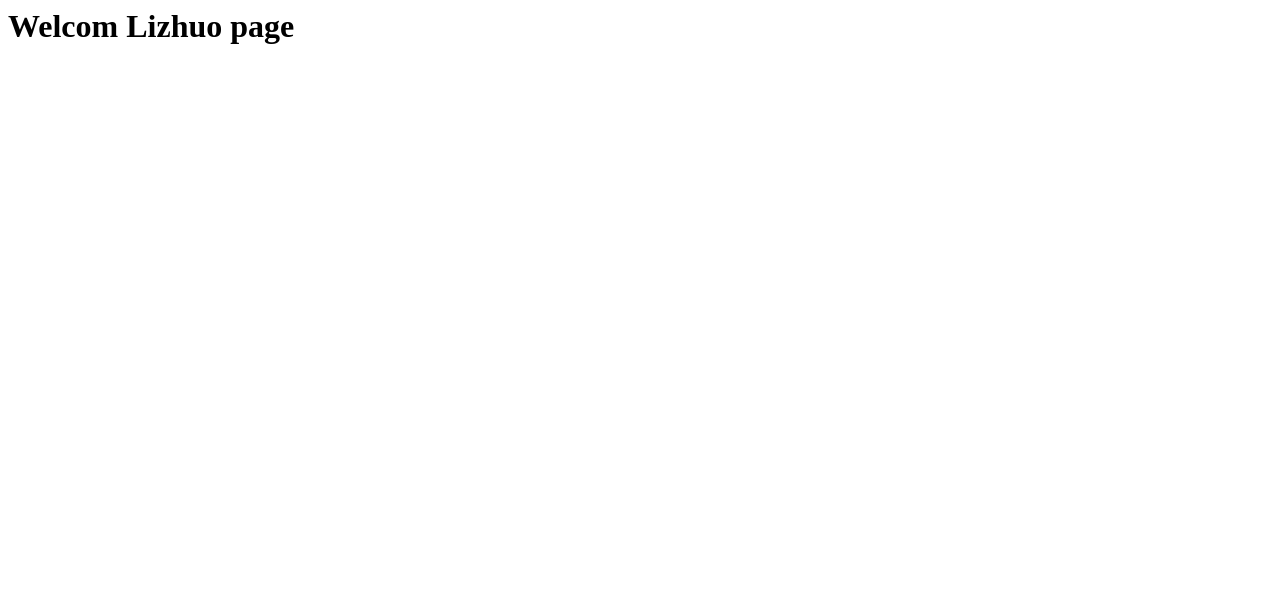
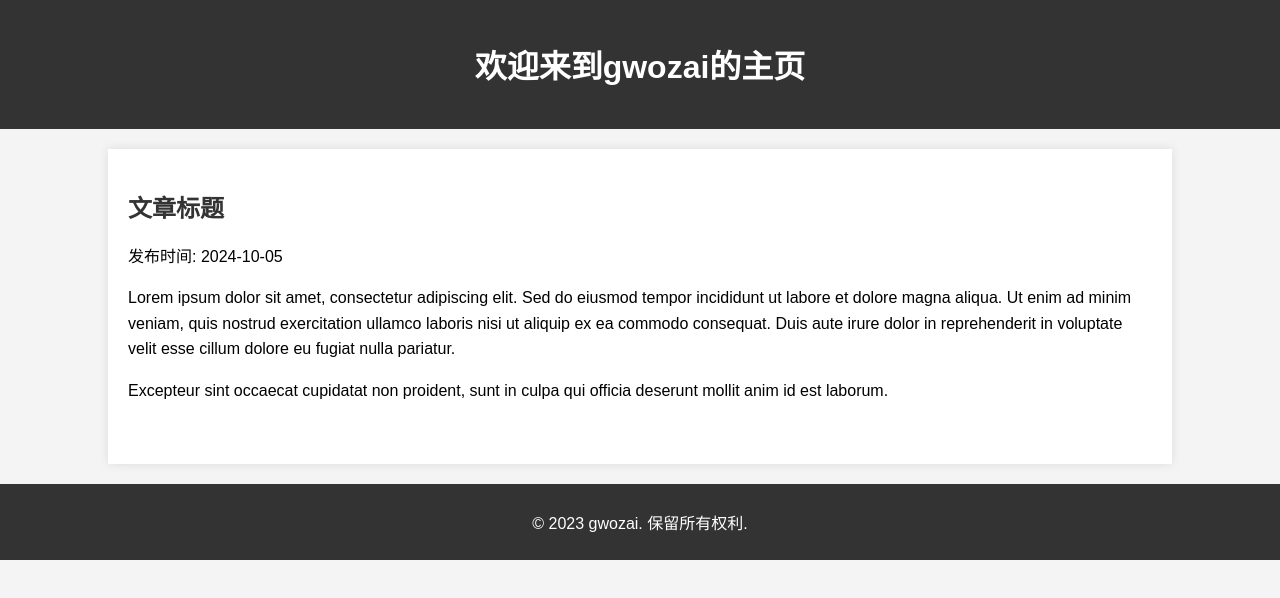
Before and after one commit to gwozai/gwozai.github.io, a plain HTML site: page index.html in a window 1280 px wide. Drawn offline with Linux system fonts and the light colour scheme.

Commit message:
Update index.html

```diff
--- a/index.html
+++ b/index.html
@@ -1 +1,61 @@
-<h1>Welcom Lizhuo page</h1>
+<!DOCTYPE html>
+<html lang="zh-CN">
+<head>
+    <meta charset="UTF-8">
+    <meta name="viewport" content="width=device-width, initial-scale=1.0">
+    <title>gwozai的主页</title>
+    <style>
+        body {
+            font-family: Arial, sans-serif;
+            margin: 0;
+            padding: 0;
+            background-color: #f4f4f4;
+        }
+        .header {
+            background-color: #333;
+            color: #fff;
+            padding: 20px 0;
+            text-align: center;
+        }
+        .container {
+            width: 80%;
+            margin: 20px auto;
+            background: #fff;
+            box-shadow: 0 0 10px rgba(0,0,0,0.1);
+            padding: 20px;
+        }
+        .post {
+            margin-bottom: 40px;
+        }
+        .post h2 {
+            color: #333;
+        }
+        .post p {
+            line-height: 1.6;
+        }
+        .footer {
+            text-align: center;
+            padding: 10px 0;
+            background-color: #333;
+            color: #fff;
+        }
+    </style>
+</head>
+<body>
+    <div class="header">
+        <h1>欢迎来到gwozai的主页</h1>
+    </div>
+    <div class="container">
+        <div class="post">
+            <h2>文章标题</h2>
+            <p>发布时间: 2024-10-05</p>
+            <p>Lorem ipsum dolor sit amet, consectetur adipiscing elit. Sed do eiusmod tempor incididunt ut labore et dolore magna aliqua. Ut enim ad minim veniam, quis nostrud exercitation ullamco laboris nisi ut aliquip ex ea commodo consequat. Duis aute irure dolor in reprehenderit in voluptate velit esse cillum dolore eu fugiat nulla pariatur.</p>
+            <p>Excepteur sint occaecat cupidatat non proident, sunt in culpa qui officia deserunt mollit anim id est laborum.</p>
+        </div>
+        <!-- 可以新增更多文章 -->
+    </div>
+    <div class="footer">
+        <p>&copy; 2023 gwozai. 保留所有权利.</p>
+    </div>
+</body>
+</html>
```
